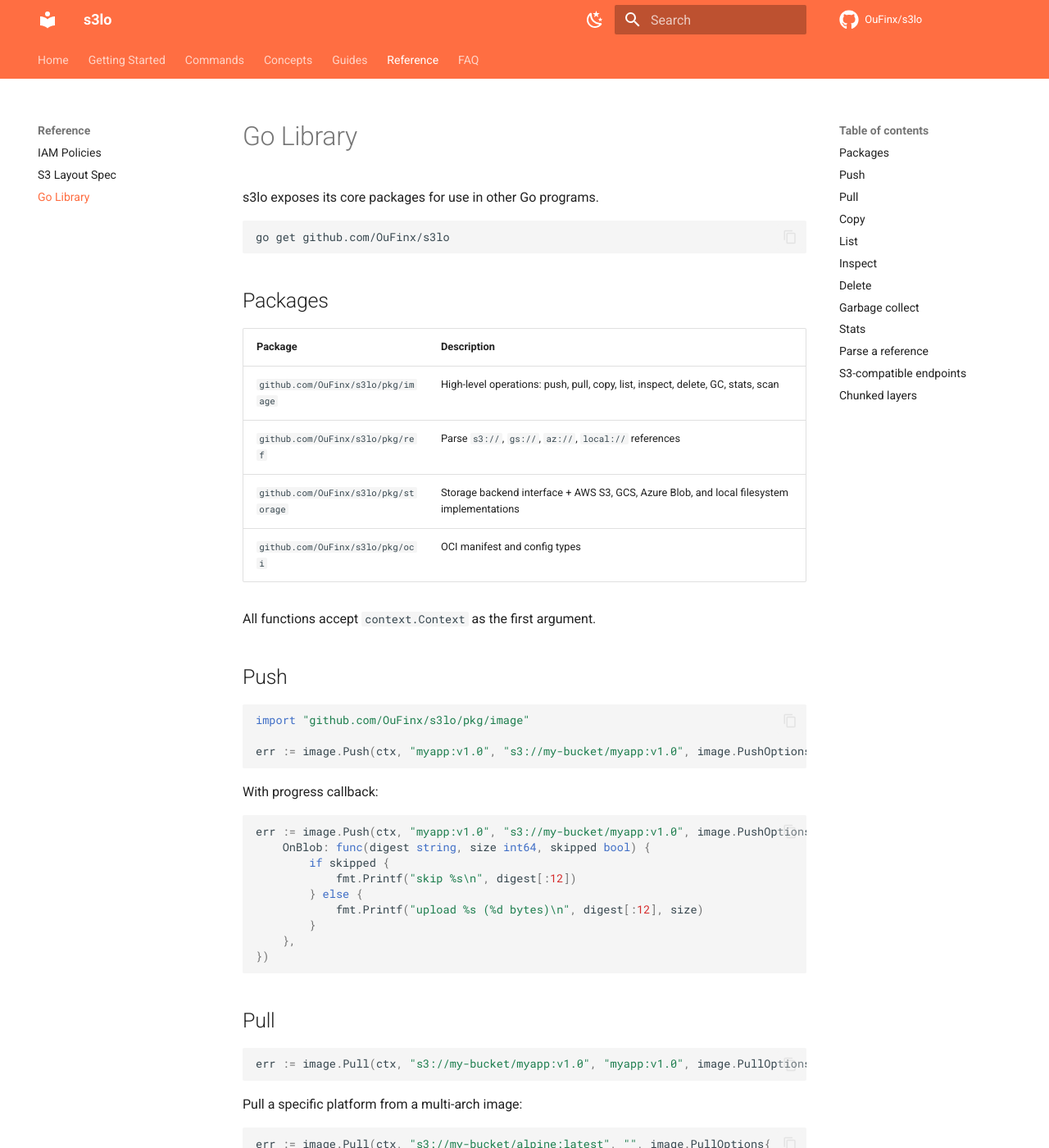
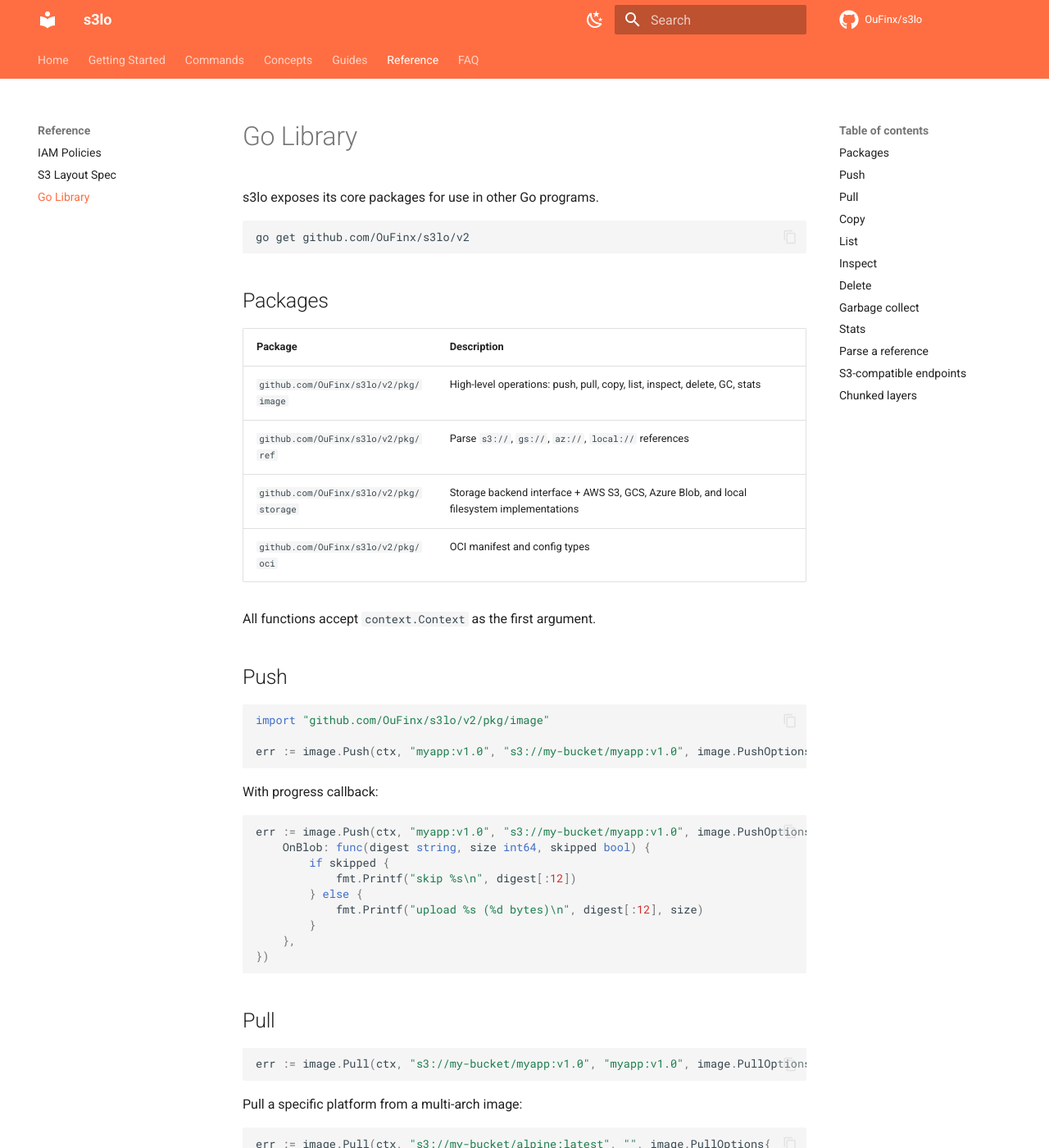
Before and after one commit to OuFinx/s3lo, an MkDocs documentation site: the page built from docs/reference/go-library.md, in a window 1280 px wide and 1400 px high. Shown: the whole window at 82% size. Built offline with MkDocs 1.6.1 and Material for MkDocs 9.7.7, drawn with Linux system fonts in a browser that asks for light colours; comment, search, counter and statistics services are not loaded; some of the changed text lies outside the part shown.

````diff
--- a/docs/reference/go-library.md
+++ b/docs/reference/go-library.md
@@ -3,24 +3,24 @@
 s3lo exposes its core packages for use in other Go programs.
 
 ```bash
-go get github.com/OuFinx/s3lo
+go get github.com/OuFinx/s3lo/v2
 ```
 
 ## Packages
 
 | Package | Description |
 |---------|-------------|
-| `github.com/OuFinx/s3lo/pkg/image` | High-level operations: push, pull, copy, list, inspect, delete, GC, stats, scan |
-| `github.com/OuFinx/s3lo/pkg/ref` | Parse `s3://`, `gs://`, `az://`, `local://` references |
-| `github.com/OuFinx/s3lo/pkg/storage` | Storage backend interface + AWS S3, GCS, Azure Blob, and local filesystem implementations |
-| `github.com/OuFinx/s3lo/pkg/oci` | OCI manifest and config types |
+| `github.com/OuFinx/s3lo/v2/pkg/image` | High-level operations: push, pull, copy, list, inspect, delete, GC, stats |
+| `github.com/OuFinx/s3lo/v2/pkg/ref` | Parse `s3://`, `gs://`, `az://`, `local://` references |
+| `github.com/OuFinx/s3lo/v2/pkg/storage` | Storage backend interface + AWS S3, GCS, Azure Blob, and local filesystem implementations |
+| `github.com/OuFinx/s3lo/v2/pkg/oci` | OCI manifest and config types |
 
 All functions accept `context.Context` as the first argument.
 
 ## Push
 
 ```go
-import "github.com/OuFinx/s3lo/pkg/image"
+import "github.com/OuFinx/s3lo/v2/pkg/image"
 
 err := image.Push(ctx, "myapp:v1.0", "s3://my-bucket/myapp:v1.0", image.PushOptions{})
 ```
@@ -119,7 +119,7 @@ fmt.Printf("dedup savings: %d bytes\n", stats.LogicalBytes-stats.ActualBytes)
 ## Parse a reference
 
 ```go
-import "github.com/OuFinx/s3lo/pkg/ref"
+import "github.com/OuFinx/s3lo/v2/pkg/ref"
 
 r, err := ref.Parse("s3://my-bucket/myapp:v1.0")
 fmt.Println(r.Scheme)            // "s3"
@@ -142,7 +142,7 @@ ref.Parse("local://./store/myapp:v1.0")       // local filesystem
 To use MinIO, Cloudflare R2, or Ceph, pass the endpoint via context:
 
 ```go
-import "github.com/OuFinx/s3lo/pkg/storage"
+import "github.com/OuFinx/s3lo/v2/pkg/storage"
 
 ctx = storage.WithEndpoint(ctx, "http://localhost:9000")
 err := image.Push(ctx, "myapp:v1.0", "s3://my-bucket/myapp:v1.0", image.PushOptions{})
@@ -154,7 +154,7 @@ err := image.Push(ctx, "myapp:v1.0", "s3://my-bucket/myapp:v1.0", image.PushOpti
 either of the two forms a chunked layer has:
 
 ```go
-import "github.com/OuFinx/s3lo/pkg/chunkstore"
+import "github.com/OuFinx/s3lo/v2/pkg/chunkstore"
 
 // Split a layer into chunks, uploading only the ones the bucket lacks.
 recipe, stats, err := chunkstore.Store(ctx, client, "my-bucket", "/tmp/layer.tar", rawDigest)
````
Also changed, not shown: README.md (+12 -5 lines), docs/getting-started.md (+1 -1 lines), docs/index.md (+1 -1 lines), 1 other file.
